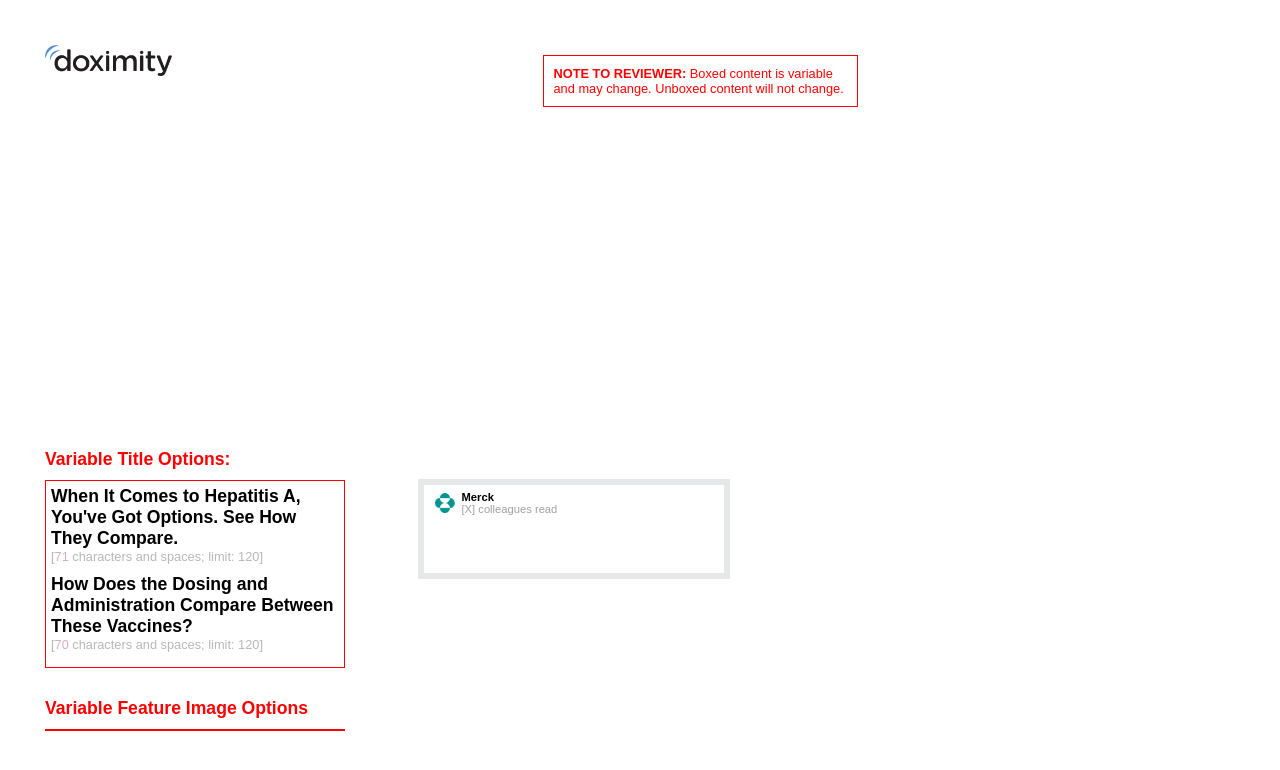
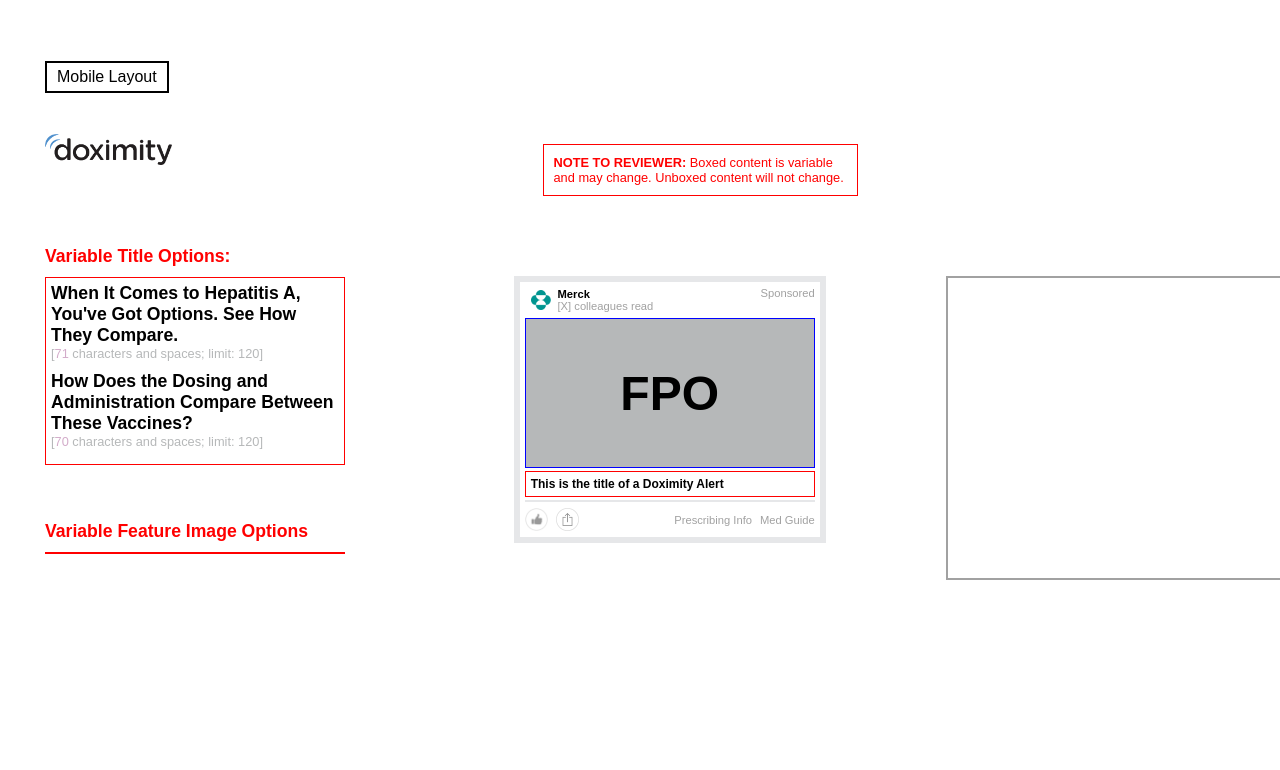
Before and after one commit to omnipotentOmni/Tempest, a plain HTML site: page ApplicationSupport/html/templates/doximity.htm in a window 1280 px wide. Shown: the top 770 px of the page. Drawn offline with Linux system fonts and the light colour scheme.

Commit message:
0508 – Doximity - layout ready to update

```diff
--- a/ApplicationSupport/css/doximity-new.scss
+++ b/ApplicationSupport/css/doximity-new.scss
@@ -46,10 +46,28 @@
   box-sizing: border-box;
 
   &.mobile {
+
+    & #template-version {
+      display: flex;
+      flex-direction: column;
+      margin-bottom: 25px;
+
+      & #template-version-text {
+        padding: 5px 10px;
+        border: 2px solid black;
+        margin-right:auto;
+
+        &::before {
+          content: "Mobile Layout";
+        }
+      }
+
+    }
+
     & #header {
       width: 100%;
-      height: 404px;
       position: relative;
+      margin-bottom: 50px;
       font-size: 0.8rem;
       display: flex;
       justify-content: center;
@@ -109,21 +127,23 @@
     & #column-center {
       margin: 0 auto;
       margin-top: 30px;
+      margin-right: 0px;
       width: 33%;
       height: 100%;
-    }
 
       & #doximity-preview-container {
         width: 312px;
-      height: 100px;
         border: 6px solid #e6e7e9;
         padding: 5px;
+        padding-bottom: 0px;
         box-sizing: border-box;
 
         & #preview-header {
           height: 26px;
           display: flex;
           align-items: center;
+          position: relative;
+          margin-bottom: 5px;
 
           & #preview-logo {
             width: 37px;
@@ -147,48 +167,81 @@
             }
           }
 
+          & #preview-sponsored {
+            font-size: .7rem;
+            color: #a1a1a1;
+            position: absolute;
+            right: 0;
+            top: 0;
+          }
+
+        }
+
+        & #preview-image {
+          height: 150px;
+          background: #b6b8b9;
+          justify-content: center;
+          align-items: center;
+          border: 1px solid blue;
+          box-sizing: border-box;
+
+          &.fpo {
+            display: flex;
+            font-weight: 700;
+            font-size: 3rem;
+
+            &::before {
+              content: 'FPO';
+            }
+          }
+        }
+
+        & #preview-title {
+          margin: 3px 0;
+          padding: 5px;
+          font-size: .75rem;
+          font-weight: 700;
+          box-sizing: border-box;
+        }
+
+        & #preview-footer {
+          border-top: 2px solid #e6e7e9;
+          display: flex;
+          height: 35px;
+          align-items: center;
+          position: relative;
+
+          & img {
+            width: 23px;
+            margin-right: 8px;
+          }
+
+          & #preview-pi-med-guide {
+            display: flex;
+            position: absolute;
+            right: 0;
+
+            & .text {
+              margin-left: 8px;
+              color: #a1a1a1;
+              font-size: .7rem;
+            }
+          }
         }
 
 
       }
 
+    }
 
-
-
-
-
-
-
-
-
+    #column-right {
+      width: 375px !important;
+      max-width: 375px !important;
+      min-width: 375px !important;
+      margin-top: 30px;
+      margin-right: 30px;
+      height: 300px;
+      border: 2px solid #a1a1a1;
     }
   }
-
-// #header {
-//   width: 100%;
-//   height: 404px;
-//   position: relative;
-//   font-family: Arial, sans-serif;
-//   font-size: 0.8rem;
-//   display: flex;
-//   justify-content: center;
-
-//   & img {
-//     width: 127px;
-//     position: absolute;
-//     left: 0;
-//   }
-// }
-
-// #header-disclaimer {
-//   margin-top: 10px;
-//   width: 315px;
-//   padding: 10px;
-//   box-sizing: border-box;
-//   border: 1px solid red;
-// }
-
-// #alert-data {
-//   display: flex;
-//   align-self: flex-start;
-// }
+}
--- a/ApplicationSupport/html/templates/doximity.htm
+++ b/ApplicationSupport/html/templates/doximity.htm
@@ -4,6 +4,9 @@
   </head>
   <body>
     <div id="container-main" class="mobile">
+      <div id="template-version">
+        <p id="template-version-text"></p>
+      </div>
       <div id="header">
         <div id="template-logo">
           <img src="/ApplicationSupport/images/_template-images/doximity/og_doximity_trans.png">
@@ -51,13 +54,26 @@
                 <div id="preview-header-bold">Merck</div>
                 <div id="preview-header-body">[X] colleagues read</div>
               </div>
+              <div id="preview-sponsored">
+                Sponsored
+              </div>
             </div>
-            <div id="preview-image"></div>
-            <div id="preview-title"></div>
-            <div id="preview-footer"></div>
+            <div id="preview-image" class="fpo"></div>
+            <div id="preview-title" class="variable-container">
+              This is the title of a Doximity Alert
+            </div>
+            <div id="preview-footer">
+              <img src="/ApplicationSupport/images/_template-images/doximity/icon--like.png" />
+              <img src="/ApplicationSupport/images/_template-images/doximity/icon--share.png" />
+              <div id="preview-pi-med-guide">
+                <div class="text">Prescribing Info</div>
+                <div class="text">Med Guide</div>
+              </div>
+            </div>
           </div>
         </div>
-        <div id="column-right" class="column"></div>
+        <div id="column-right" class="column">
+        </div>
       </div>
     </div>
   </body>
```
Also changed, not shown: ApplicationSupport/css/doximity-new.css, 1 other file. Lines whose indentation alone changed are shown as unchanged.
